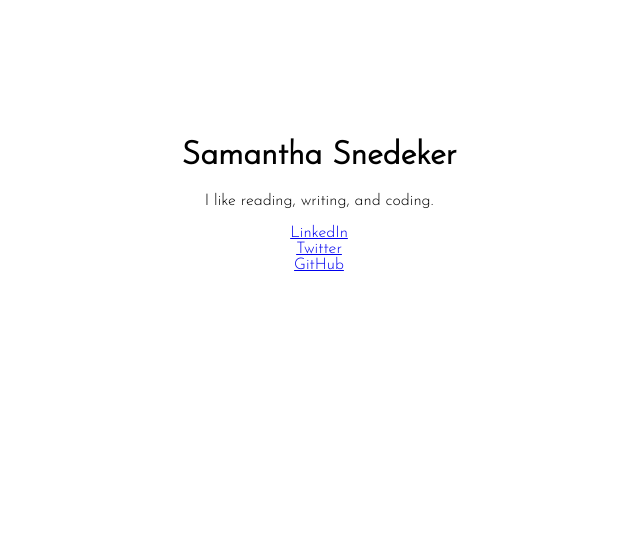
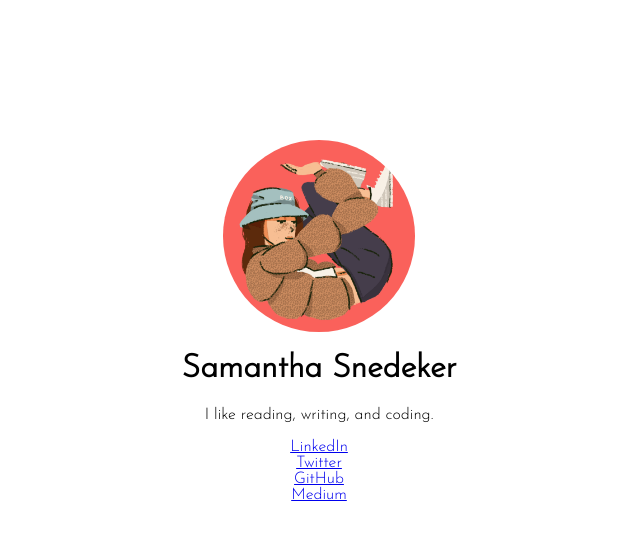
Before and after one commit to samsnedeker/samsnedeker.github.io, a plain HTML site: page index.html in a window 1280 px wide. Shown: the whole page, without its empty margins (321-961 px from the left). Drawn offline with nearby package versions, Linux system fonts and the light colour scheme.

Commit message:
pic, medium link

```diff
--- a/index.css
+++ b/index.css
@@ -17,4 +17,15 @@ list-style-type: none;
 
 .container {
     text-align: center;
+    background-size: cover;
+    position: relative;
+
   }
+
+img {
+    border-radius: 50%;
+}
+
+#profile-image {
+    max-width: 15vw;
+}
--- a/index.js
+++ b/index.js
@@ -5,9 +5,13 @@ function createLink(url, text) {
         </a>
     )
 }
+
 function MainContent() {
     return (
         <div className="container">
+            <a href="https://www.companioninabox.art/">
+                <img src={ ("images/companioninabox.png") } id="profile-image"/>
+            </a>
             <h1>Samantha Snedeker</h1>
             <p className="bio">I like reading, writing, and coding.</p>
         </div>
@@ -20,6 +24,7 @@ function Socials() {
             <li>{createLink("https://www.linkedin.com/in/samanthasnedeker/","LinkedIn")}</li>
             <li>{createLink("https://twitter.com/snedsas","Twitter")}</li>
             <li>{createLink("https://github.com/samsnedeker","GitHub")}</li>
+            <li>{createLink("https://medium.com/thoughts-from-an-undergrad/running-hills-90faf0379afa","Medium")}</li>
         </div>
     )
 }
```
Also changed, not shown: images/companioninabox.png (added).
